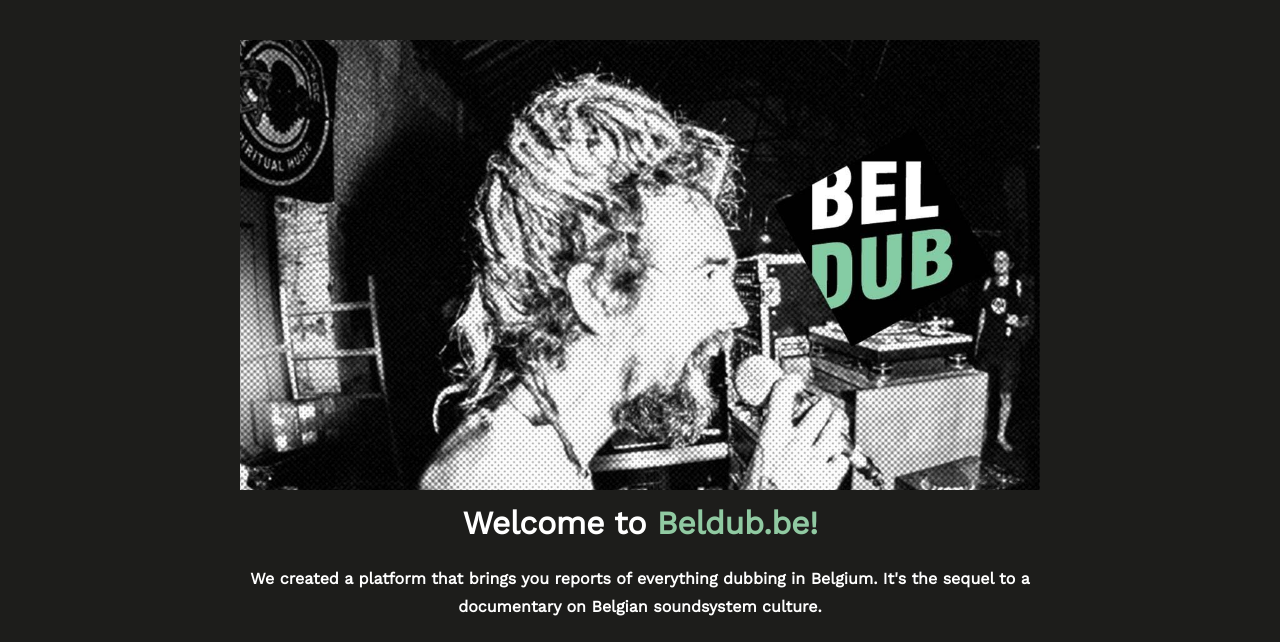
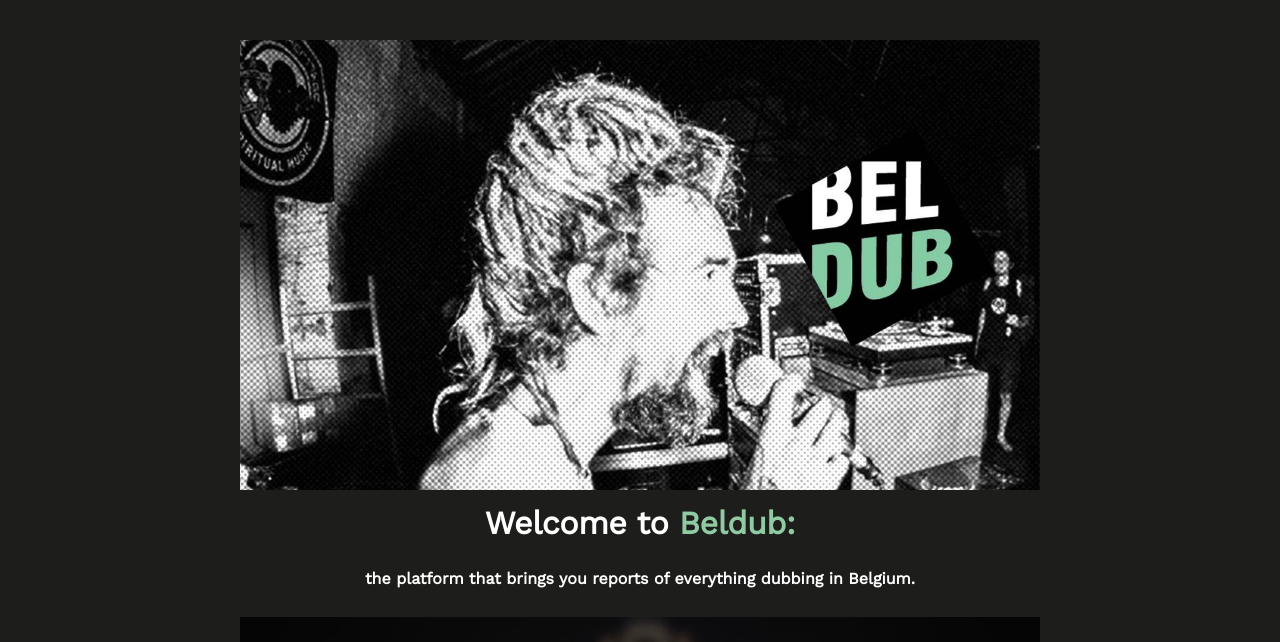
Before and after one commit to siamfarghaly/beldub, a Gatsby site: page / in a window 1280 px wide. Shown: the part 121-763 px from the top of the page. Built offline with nearby package versions, Linux system fonts and the light colour scheme; Gatsby itself is replaced by a stand-in of ours.

Commit message:
testcommit

```diff
--- a/src/pages/index.js
+++ b/src/pages/index.js
@@ -70,10 +70,10 @@ const IndexPage = () => (
 
     <div className={styles.textCenter}>
       <h1 style={{fontWeight:800}}>
-        Welcome to <b>Beldub.be!</b>
+        Welcome to <b>Beldub:</b>
       </h1>
       <p className={styles.intro}>
-      We created a platform that brings you reports of everything dubbing in Belgium. It's the sequel to a documentary on Belgian soundsystem culture.
+      the platform that brings you reports of everything dubbing in Belgium.
       </p>
     </div>
     <a href={'https://vimeo.com/201431711'}>
```
